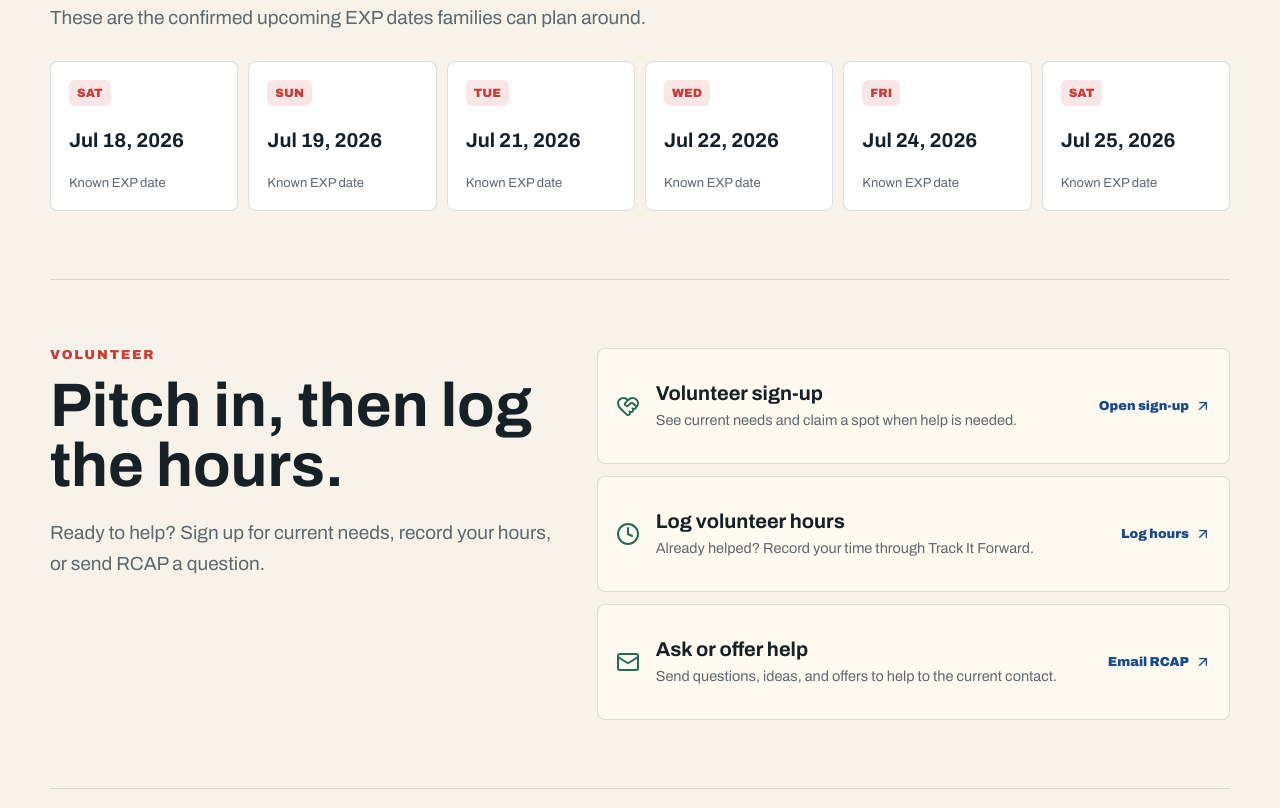
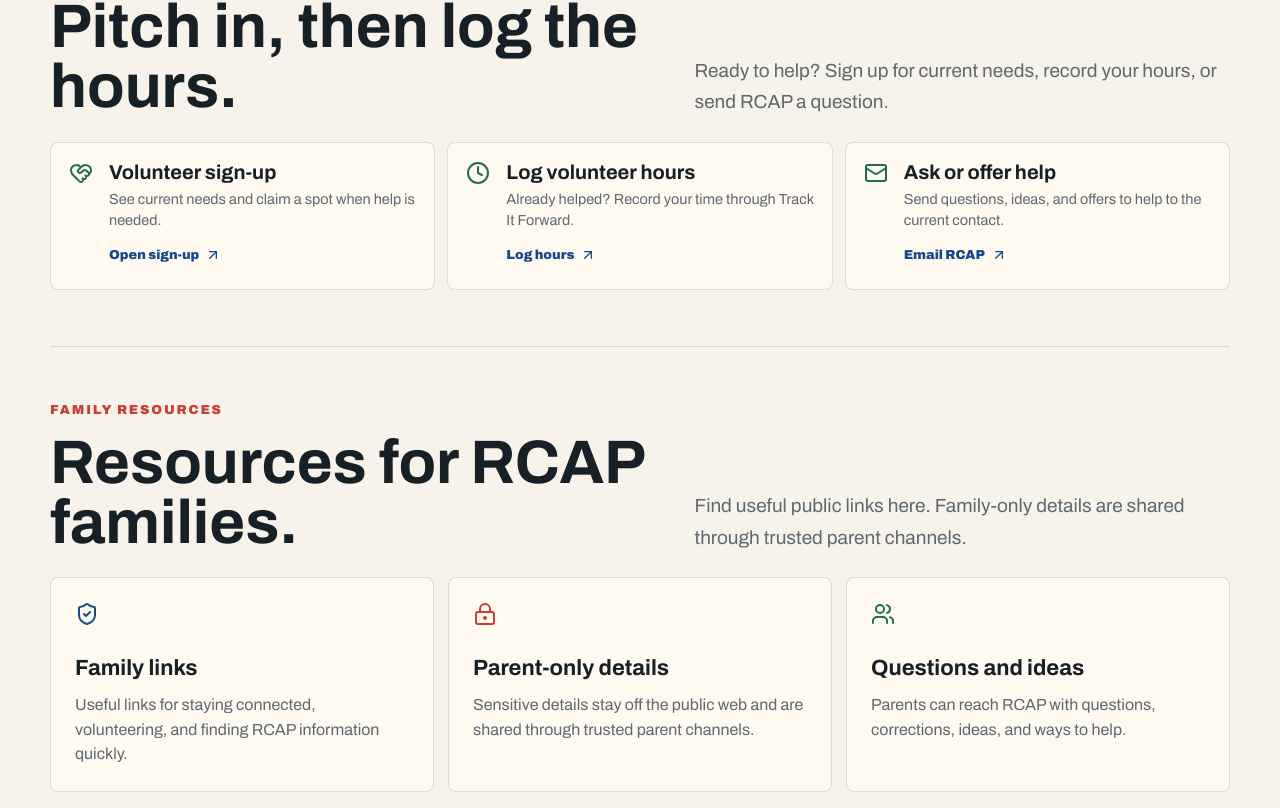
Before and after one commit to mosejames/wearercap.org, a React (Vite) app: page / in a window 1280 px wide. Shown: the part 3232-4040 px from the top of the page. Built offline with nearby package versions, Linux system fonts and the light colour scheme.

Commit message:
Tighten lower section spacing

```diff
--- a/src/styles.css
+++ b/src/styles.css
@@ -577,23 +577,31 @@
 }
 
 .content-section {
-  padding: 68px 0;
+  padding: 56px 0;
   border-top: 1px solid var(--line);
 }
 
 .section-heading {
   display: grid;
-  grid-template-columns: minmax(0, 0.9fr) minmax(280px, 0.72fr);
-  gap: 46px;
+  grid-template-columns: minmax(0, 0.95fr) minmax(320px, 0.85fr);
+  gap: 16px 46px;
   align-items: start;
-  margin-bottom: 28px;
+  margin-bottom: 24px;
+}
+
+.section-heading .section-label {
+  grid-column: 1 / -1;
+  margin-bottom: 0;
 }
 
 .section-heading h2 {
+  grid-column: 1;
   max-width: 720px;
 }
 
 .section-heading p:not(.section-label) {
+  grid-column: 2;
+  align-self: end;
   max-width: 620px;
 }
 
@@ -606,7 +614,7 @@
 
 .framework-card,
 .resource-note {
-  min-height: 210px;
+  min-height: 190px;
   padding: 24px;
   border: 1px solid var(--line);
   border-radius: 8px;
@@ -672,19 +680,12 @@
 }
 
 .volunteer-section {
-  display: grid;
-  grid-template-columns: minmax(0, 0.8fr) minmax(360px, 1fr);
-  gap: 40px;
-  align-items: start;
+  display: block;
 }
 
 .volunteer-section .section-heading {
-  display: block;
-  margin: 0;
-}
-
-.volunteer-section .section-heading p:not(.section-label) {
-  margin-top: 20px;
+  display: grid;
+  margin-bottom: 24px;
 }
 
 .action-list {
@@ -692,8 +693,12 @@
   gap: 12px;
 }
 
+.volunteer-section .action-list {
+  grid-template-columns: repeat(3, minmax(0, 1fr));
+}
+
 .action-link {
-  min-height: 116px;
+  min-height: 148px;
   display: grid;
   grid-template-columns: auto minmax(0, 1fr) auto;
   gap: 16px;
@@ -741,8 +746,19 @@
   white-space: nowrap;
 }
 
+.volunteer-section .action-link {
+  grid-template-columns: auto minmax(0, 1fr);
+  align-items: start;
+  align-content: start;
+}
+
+.volunteer-section .action-link em {
+  grid-column: 2;
+  justify-self: start;
+}
+
 .resources-section {
-  padding-bottom: 78px;
+  padding-bottom: 60px;
 }
 
 .resource-note:nth-child(2) svg {
@@ -986,6 +1002,11 @@
     gap: 18px;
   }
 
+  .section-heading h2,
+  .section-heading p:not(.section-label) {
+    grid-column: 1;
+  }
+
   .quick-links {
     width: 100%;
     grid-template-columns: 1fr;
@@ -1003,6 +1024,10 @@
 
   .event-card {
     min-height: 0;
+  }
+
+  .volunteer-section .action-list {
+    grid-template-columns: 1fr;
   }
 
   .action-link {
```
